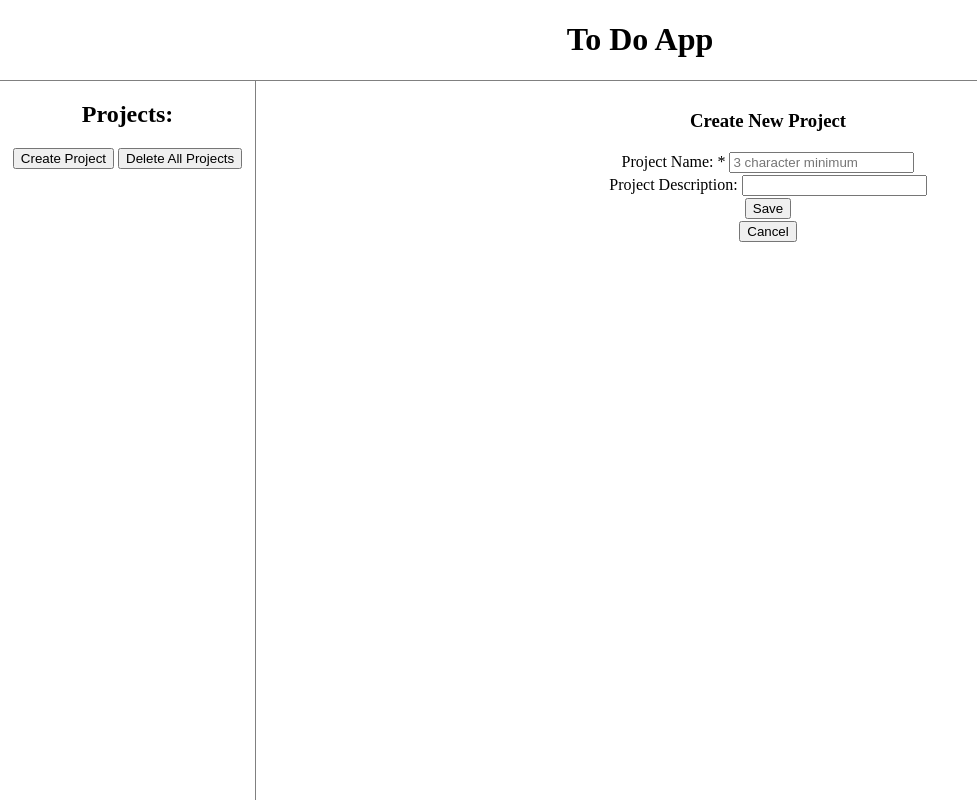
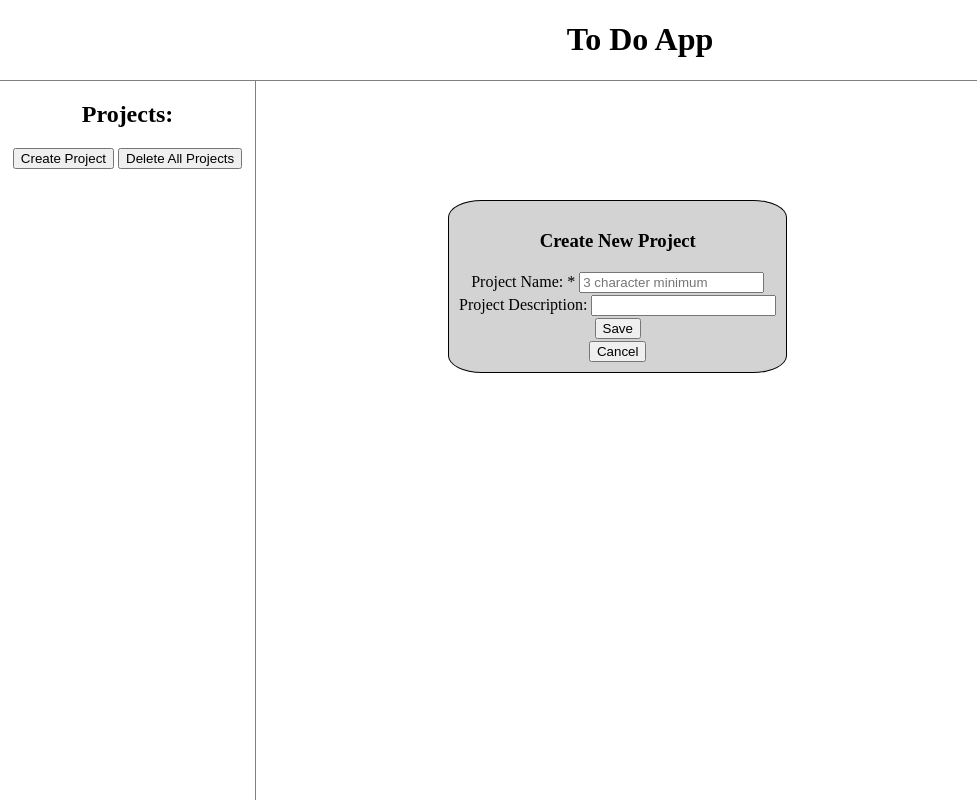
Before and after one commit to andmperotti/odinToDoList, a website built with webpack: page src/template.html in a window 1280 px wide. Both pictures are taken after a click on the button "Create Project". Shown: the whole page, without its empty margins (0-977 px from the left). Built offline with nearby package versions, Linux system fonts and the light colour scheme.

Commit message:
Add modal styles to css from js dynamic
These styles existed before but were in the js file, which I have had a change of heart regarding dynamic element creation and therefore the css that goes with it.

```diff
--- a/src/styles.css
+++ b/src/styles.css
@@ -40,4 +40,11 @@ aside {
     padding: 10px;
     justify-items: center;
     gap: 2px;
+    top: 25%;
+    left: 35%;
+    position: absolute;
+    border: 1px solid black;
+    background-color: lightgray;
+    text-align: center;
+    border-radius: 10%;;
 }
```
